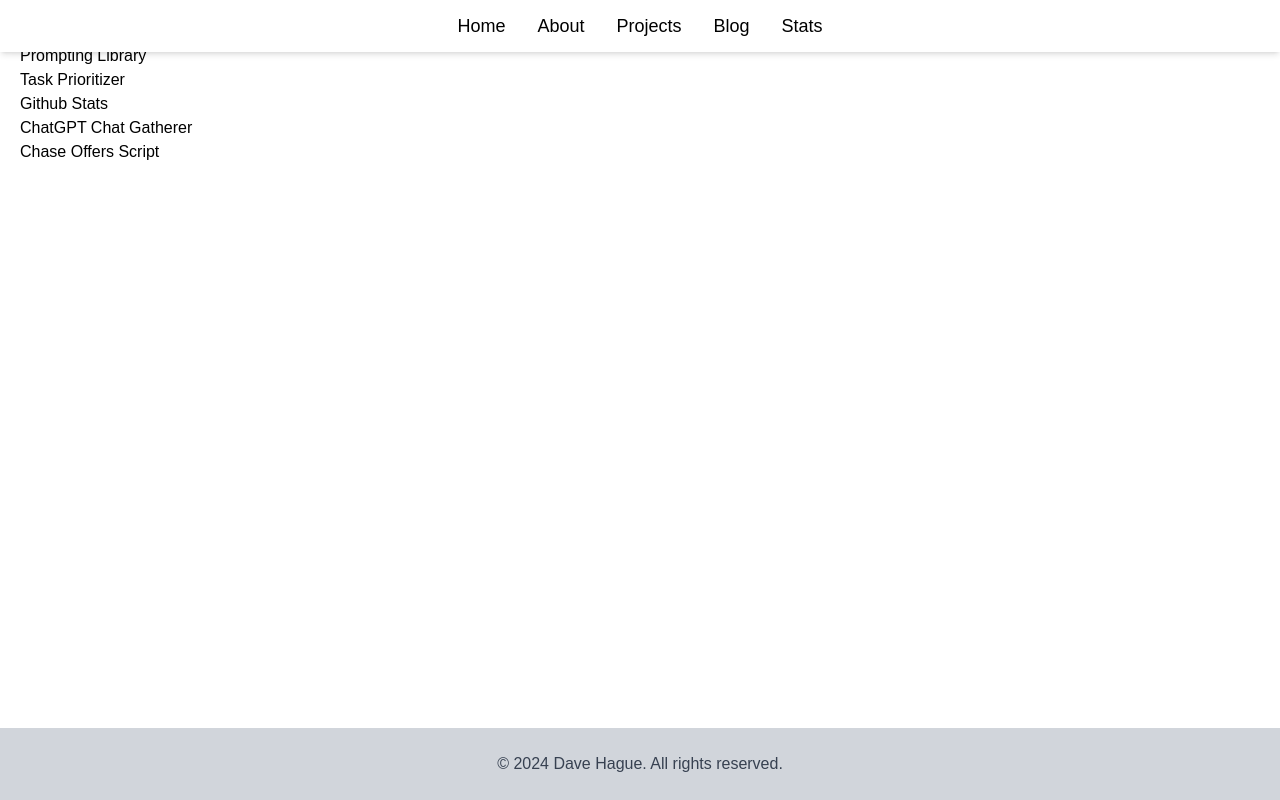
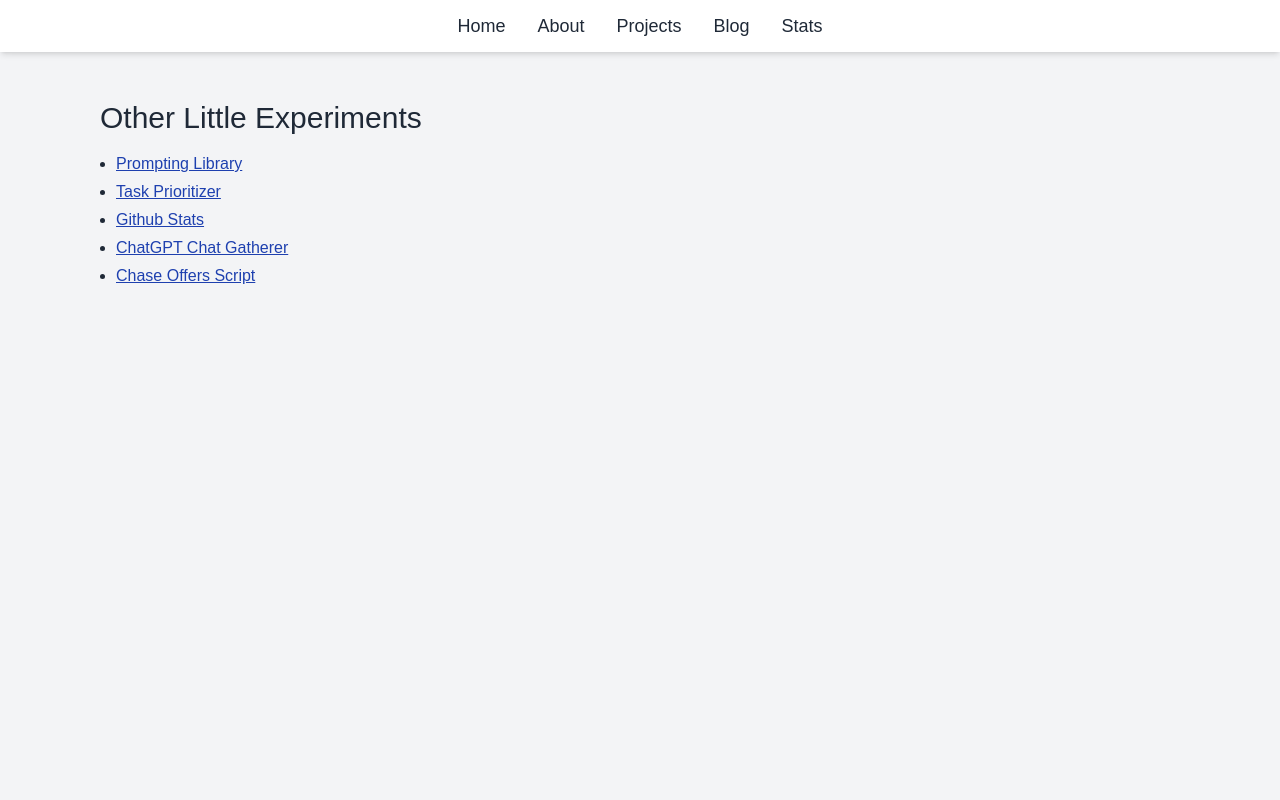
Before and after one commit to davehague/davehague-site, a Nuxt app: page /projects/experiments in a window 1280 px wide. Shown: the top 800 px of the page. Built offline with nearby package versions, Linux system fonts and the light colour scheme.

Commit message:
Added a default layout to handle header and footer on each page, cleaned up pages to accomodate.

```diff
--- /dev/null
+++ b/layouts/default.vue
@@ -0,0 +1,15 @@
+<!-- layouts/default.vue -->
+<template>
+  <div class="flex flex-col min-h-screen bg-gray-100 text-gray-800">
+    <SiteHeader />
+    <main class="flex-grow">
+      <slot />
+    </main>
+    <SiteFooter />
+  </div>
+</template>
+
+<script setup>
+import SiteHeader from '~/components/SiteHeader.vue'
+import SiteFooter from '~/components/SiteFooter.vue'
+</script>
--- a/pages/blog/[slug].vue
+++ b/pages/blog/[slug].vue
@@ -1,9 +1,15 @@
 <template>
-  <div v-if="post" class="container mx-auto px-6 py-12">
-    <h1 class="text-4xl font-bold mb-6">{{ post.title }}</h1>
-    <div class="prose lg:prose-xl" v-html="renderedContent"></div>
+  <div class="flex-grow flex items-start justify-center py-12">
+    <div v-if="post" class="container mx-auto p-6 max-w-3xl">
+      <h1 class="text-4xl font-bold mb-6">{{ post.title }}</h1>
+      <div class="prose lg:prose-xl" v-html="renderedContent"></div>
+    </div>
+    <div v-else class="text-center">
+      <p>Loading...</p>
+    </div>
   </div>
 </template>
+
 
 <script setup>
 import { ref, computed } from 'vue'
--- a/pages/contact.vue
+++ b/pages/contact.vue
@@ -1,9 +1,5 @@
 <template>
-  <div class="min-h-screen bg-gray-100 text-gray-800">
-    <SiteHeader />
-
-    <main class="pt-20">
-      <section id="contact" class="py-20 bg-white">
+  <section id="contact" class="p-20 bg-white">
     <div class="container mx-auto px-6">
       <h1 class="text-4xl font-bold mb-8 text-gray-900 text-center">Send me an email</h1>
       <div class="max-w-2xl mx-auto">
@@ -37,21 +33,11 @@
       </div>
     </div>
   </section>
-    </main>
 
-    <SiteFooter />
-  </div>
 </template>
 
 <script setup>
 import { ref } from 'vue'
-
-const navItems = [
-  { id: 'about', name: 'About' },
-  { id: 'projects', name: 'Projects' },
-  { id: 'blog', name: 'Blog' },
-  { id: 'contact', name: 'Contact' },
-]
 
 const form = ref({
   name: '',
--- a/pages/index.vue
+++ b/pages/index.vue
@@ -1,7 +1,5 @@
 <template>
-  <div class="min-h-screen bg-gray-100 text-gray-800">
-    <SiteHeader />
-    <main>
+  <div>
     <section id="hero" class="min-h-screen flex items-center justify-center bg-gray-200">
       <div class="text-center">
         <div class="mb-8">
@@ -23,12 +21,14 @@
         <div class="grid grid-cols-1 md:grid-cols-2 gap-12">
           <div>
             <p class="text-lg mb-4 text-gray-700">
-                I'm a seasoned developer with a passion for building and shipping software, currently focused on Python and TypeScript.
+              I'm a seasoned developer with a passion for building and shipping software, currently focused on Python
+              and TypeScript.
               As a former .NET developer and engineering leader I bring a diverse skill set to every project.
               I haven't yet seen a hat I'm unwilling or unable to put on.
             </p>
             <p class="text-lg text-gray-700">
-                Recently, I've embarked on a journey of entrepreneurship, which means I'm working on my shipping muscle while I explore the
+              Recently, I've embarked on a journey of entrepreneurship, which means I'm working on my shipping muscle
+              while I explore the
               exciting world of generative AI and building solutions that solve real problems.
             </p>
             <p class="text-lg mt-4 text-gray-700">
@@ -70,25 +70,14 @@
         </div>
       </div>
     </section>
-    </main>
-
-    <SiteFooter />
   </div>
 </template>
 
 <script setup>
 import { GithubIcon, TwitterIcon, LinkedinIcon } from 'lucide-vue-next'
 
-
-const navItems = [
-  { id: 'about', name: 'About' },
-  { id: 'projects', name: 'Projects' },
-  { id: 'blog', name: 'Blog' },
-  { id: 'contact', name: 'Contact' },
-]
-
 const technologies = [
-  'Vue.js', 'Python',  'Nuxt', 'FastAPI', 'TypeScript', 'LLMs',
+  'Vue.js', 'Python', 'Nuxt', 'FastAPI', 'TypeScript', 'LLMs',
   'PocketBase', 'Google Cloud Platform', 'Supabase', 'Postgres'
 ]
 
--- a/pages/projects/experiments.vue
+++ b/pages/projects/experiments.vue
@@ -1,35 +1,17 @@
 <template>
-  <div class="content">
-    <site-header />
-    <main>
-      <section>
-        <h1>Other Little Experiments</h1>
-        <ul>
-          <li><a href="/experiments/prompts/index.html">Prompting Library</a></li>
-          <li><a href="https://tasks.davehague.com/">Task Prioritizer</a></li>
-          <li><a href="/experiments/github-stats/index.html">Github Stats</a></li>
-          <li><a href="#">ChatGPT Chat Gatherer</a></li>
-          <li><a href="#">Chase Offers Script</a></li>
-        </ul>
-      </section>
-    </main>
-    <site-footer />
-  </div>
+  <section id="about" class="p-20">
+    <div class="content">
+      <h1 class="text-3xl mb-4">Other Little Experiments</h1>
+      <ul class="pl-4 list-disc">
+        <li class="mb-1"><a class="underline text-blue-800" href="/experiments/prompts/index.html">Prompting Library</a></li>
+        <li class="mb-1"><a class="underline text-blue-800" href="https://tasks.davehague.com/">Task Prioritizer</a></li>
+        <li class="mb-1"><a class="underline text-blue-800" href="/experiments/github-stats/index.html">Github Stats</a></li>
+        <li class="mb-1"><a class="underline text-blue-800" href="#">ChatGPT Chat Gatherer</a></li>
+        <li class="mb-1"><a class="underline text-blue-800" href="#">Chase Offers Script</a></li>
+      </ul>
+    </div>
+  </section>
 </template>
 
 <script lang="ts">
-import { defineComponent } from 'vue'
-import SiteHeader from '@/components/SiteHeader.vue'
-import SiteFooter from '@/components/SiteFooter.vue'
-
-export default defineComponent({
-  components: {
-    SiteHeader,
-    SiteFooter
-  }
-})
 </script>
-
-<style scoped>
-/* Add your CSS here */
-</style>
--- a/pages/projects/jobscraper.vue
+++ b/pages/projects/jobscraper.vue
@@ -1,28 +1,8 @@
 <template>
-  <div class="content">
-    <site-header />
-    <main>
-      <section id="blog">
-        <h1>Job Scraper</h1>
-      </section>
-    </main>
-    <site-footer />
-  </div>
+  <section id="jobscout">
+    <h1>JobScout</h1>
+  </section>
 </template>
 
 <script lang="ts">
-import { defineComponent } from 'vue'
-import SiteHeader from '@/components/SiteHeader.vue'
-import SiteFooter from '@/components/SiteFooter.vue'
-
-export default defineComponent({
-  components: {
-    SiteHeader,
-    SiteFooter
-  }
-})
 </script>
-
-<style scoped>
-/* Add your CSS here */
-</style>
--- a/pages/projects/podcast.vue
+++ b/pages/projects/podcast.vue
@@ -1,28 +1,8 @@
 <template>
-  <div class="content">
-    <site-header />
-    <main>
-      <section id="promptblocks">
-        <h1>The AI Longread</h1>
-      </section>
-    </main>
-    <site-footer />
-  </div>
+  <section id="podcast">
+    <h1>The AI Longread</h1>
+  </section>
 </template>
 
 <script lang="ts">
-import { defineComponent } from 'vue'
-import SiteHeader from '@/components/SiteHeader.vue'
-import SiteFooter from '@/components/SiteFooter.vue'
-
-export default defineComponent({
-  components: {
-    SiteHeader,
-    SiteFooter
-  }
-})
 </script>
-
-<style scoped>
-/* Add your CSS here */
-</style>
--- a/pages/projects/promptblocks.vue
+++ b/pages/projects/promptblocks.vue
@@ -1,28 +1,8 @@
 <template>
-  <div class="content">
-    <site-header />
-    <main>
-      <section id="promptblocks">
-        <h1>PromptBlocks</h1>
-      </section>
-    </main>
-    <site-footer />
-  </div>
+  <section id="promptblocks">
+    <h1>PromptBlocks</h1>
+  </section>
 </template>
 
 <script lang="ts">
-import { defineComponent } from 'vue'
-import SiteHeader from '@/components/SiteHeader.vue'
-import SiteFooter from '@/components/SiteFooter.vue'
-
-export default defineComponent({
-  components: {
-    SiteHeader,
-    SiteFooter
-  }
-})
 </script>
-
-<style scoped>
-/* Add your CSS here */
-</style>
--- a/pages/stats.vue
+++ b/pages/stats.vue
@@ -1,5 +1,4 @@
 <template>
-  <SiteHeader />
   <section id="github-activity" class="py-20 bg-white">
     <div class="container mx-auto px-6">
       <h2 class="text-3xl font-bold mb-8 text-gray-900 text-center">My GitHub Activity</h2>
@@ -70,8 +69,6 @@
   </div>
 
   <DismissableMarkdownModal v-if="showModal" :isVisible="showModal" :content="modalText" @close="showModal = false" />
-
-  <SiteFooter />
 </template>
 
 <script setup>
```
Lines whose indentation alone changed are shown as unchanged.
